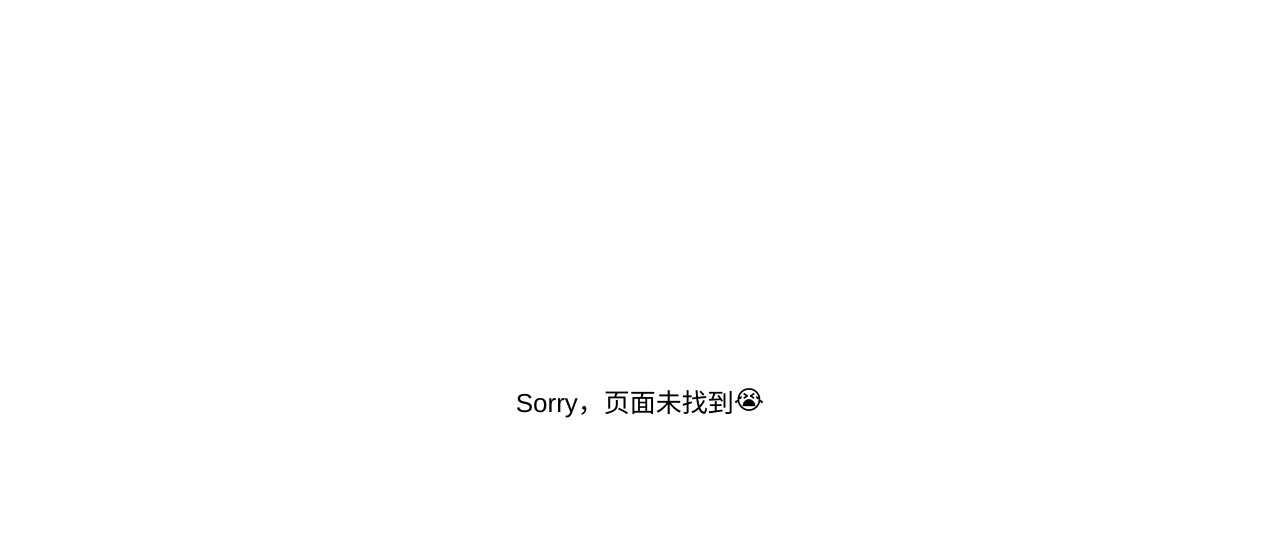
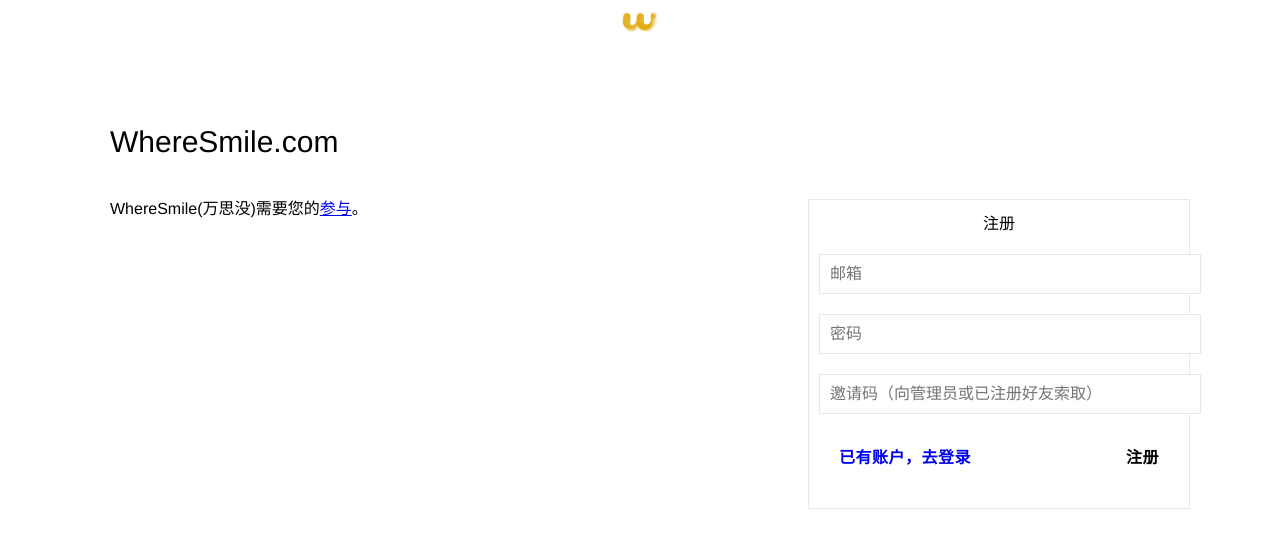
Before and after one commit to wheresmile/facade, a React app: page /signup in a window 1280 px wide. Shown: the top 548 px of the page. Built offline with nearby package versions, Linux system fonts and the light colour scheme; no server answers.

Commit message:
add signup view

```diff
--- a/src/App/App.js
+++ b/src/App/App.js
@@ -14,6 +14,7 @@
 import { getHomeTabs, getUserInfo } from './actions';
 import Discussion from 'Views/Discussion';
 import SignIn from 'Views/Account/SignIn';
+import SignUp from 'Views/Account/SignUp';
 
 class App extends React.Component {
   componentDidMount() {
@@ -34,6 +35,7 @@
           <Switch>
             <Route exact path="/"> <Discussion /> </Route>
             <Route path="/signin"> <SignIn /> </Route>
+            <Route path="/signup"> <SignUp /> </Route>
             <Route path="/checklist"> <Checklist /> </Route>
             <Route path="/motto"> <Motto /> </Route>
             <Route path="/user"> <Motto /> </Route>
--- a/src/Views/Account/SignIn/index.js
+++ b/src/Views/Account/SignIn/index.js
@@ -1,7 +1,7 @@
 import React, { Fragment } from "react";
 import SimpleHeader from "Components/Header/SimpleHeader";
 import classnames from 'classnames';
-import styles from "./styles.module.css";
+import styles from "../styles.module.css";
 import appLayout from 'Shared/appLayout.module.css';
 import Button from "Components/Buttons/Button";
 import LinkButton from "Components/Buttons/LinkButton";
@@ -35,25 +35,30 @@
           <div className={styles.nameHeader}>WhereSmile.com</div>
           <div className={styles.bodyContent}>
             <div className={styles.leftContent}>
-              <p>WhereSmile(万思没)需要您的<a href="https://github.com/wheresmile" target="blank">贡献</a>。</p>
+              <p>WhereSmile(万思没)需要您的<a href="https://github.com/wheresmile" target="blank">参与</a>。</p>
             </div>
             <div className={styles.rightContent}>
-              {loginForm.error && <div>{loginForm.error}</div>}
+              <div className={styles.formTitle}>登录</div>
+
               <input key={'email'} type="text" placeholder={'邮箱'} value={loginForm.email}
               className={styles.inputCell}
               onChange={(event) => {updateLoginEmail(event.target.value);}}
               />
+
               <form>
                 <input key={'password'} type="password" placeholder={'密码'} autoComplete="off" value={loginForm.password}
                 className={styles.inputCell}
                 onChange={(event) => {updateLoginPassword(event.target.value);}}
                 />
               </form>
+
               <div className={styles.Button}>
                 <LinkButton link="/signup" description="去注册"></LinkButton>
                 <div></div>
                 <Button type='outline' onClick={()=>postLogin(history)}>登录</Button>
               </div>
+
+              {loginForm.error && <div className={styles.errorMsg}>{loginForm.error}</div>}
             </div>
           </div>
 
--- a/src/Views/Account/SignUp/index.js
+++ b/src/Views/Account/SignUp/index.js
@@ -0,0 +1,97 @@
+import React, { Fragment } from "react";
+import SimpleHeader from "Components/Header/SimpleHeader";
+import classnames from 'classnames';
+import styles from "../styles.module.css";
+import appLayout from 'Shared/appLayout.module.css';
+import Button from "Components/Buttons/Button";
+import LinkButton from "Components/Buttons/LinkButton";
+import { connect } from "react-redux";
+import { updateLoginEmail, updateLoginPassword, postLogin, clearLoginForm, updateSignUpInvitation } from "../actions";
+import { withRouter } from "react-router"
+
+
+class SignUp extends React.Component {
+
+  componentWillUnmount(){
+    const {
+      clearLoginForm,
+    } = this.props;
+    clearLoginForm();
+  }
+
+  render() {
+    const {
+      loginForm,
+      updateLoginEmail,
+      updateLoginPassword,
+      updateSignUpInvitation,
+      postLogin,
+      history,
+    } = this.props;
+
+    return (
+      <Fragment>
+        <SimpleHeader></SimpleHeader>
+        <div className={classnames(appLayout.constraintWidth,styles.contentArea)}>
+          <div className={styles.nameHeader}>WhereSmile.com</div>
+          <div className={styles.bodyContent}>
+            <div className={styles.leftContent}>
+              <p>WhereSmile(万思没)需要您的<a href="https://github.com/wheresmile" target="blank">参与</a>。</p>
+            </div>
+            <div className={styles.rightContent}>
+
+              <div className={styles.formTitle}>注册</div>
+
+              <input key={'email'} type="text" placeholder={'邮箱'} value={loginForm.email}
+              className={styles.inputCell}
+              onChange={(event) => {updateLoginEmail(event.target.value);}}
+              />
+
+              <form>
+                <input key={'password'} type="password" placeholder={'密码'} autoComplete="off" value={loginForm.password}
+                className={styles.inputCell}
+                onChange={(event) => {updateLoginPassword(event.target.value);}}
+                />
+              </form>
+
+              <input key={'invitation'} type="text" placeholder={'邀请码（向管理员或已注册好友索取）'} value={loginForm.invitation || ""}
+              className={styles.inputCell}
+              onChange={(event) => {updateSignUpInvitation(event.target.value);}}
+              />
+
+              <div className={styles.Button}>
+                <LinkButton link="/signin" description="已有账户，去登录"></LinkButton>
+                <div></div>
+                <Button type='outline' onClick={()=>postLogin(history)}>注册</Button>
+              </div>
+
+              {loginForm.error && <div className={styles.errorMsg}>{loginForm.error}</div>}
+            </div>
+          </div>
+
+        </div>
+      </Fragment>
+    )
+  }
+}
+
+SignUp.defaultProps = {
+  loginForm: {email:""},
+}
+
+export default connect(
+  (state) => {
+    return {
+      loginForm: state.loginForm,
+    };
+  },
+  (dispatch) => {
+    return {
+      updateLoginEmail: (value) => {dispatch(updateLoginEmail(value));},
+      updateLoginPassword: (value) => {dispatch(updateLoginPassword(value));},
+      updateSignUpInvitation: (value) => {dispatch(updateSignUpInvitation(value))},
+      postLogin: (history) => {dispatch(postLogin(history));},
+      clearLoginForm: () => {dispatch(clearLoginForm());},
+    }
+  }
+)(withRouter(SignUp));
--- a/src/Views/Account/actions.js
+++ b/src/Views/Account/actions.js
@@ -1,6 +1,6 @@
 import {
   USER_LOGIN_UPDATE_EMAIL, USER_LOGIN_UPDATE_PASSWORD,
-  USER_LOGIN_FAILURE, USER_LOGIN_CLEAR_FORM, USER_LOGIN_SUCCESS, USER_LOGOUT_SUCCESS, USER_LOGOUT_FAILURE } from "./constants"
+  USER_LOGIN_FAILURE, USER_LOGIN_CLEAR_FORM, USER_LOGIN_SUCCESS, USER_LOGOUT_SUCCESS, USER_LOGOUT_FAILURE, USER_SIGNUP_UPDATE_INVITATION } from "./constants"
 import { postLoginForm, postLogoutApi } from "api"
 import { getUserInfo } from "App/actions"
 
@@ -17,6 +17,13 @@
   return {
     type: USER_LOGIN_UPDATE_PASSWORD,
     payload: value
+  }
+}
+
+export const updateSignUpInvitation = (value) => {
+  return {
+    type: USER_SIGNUP_UPDATE_INVITATION,
+    payload: value,
   }
 }
 
--- a/src/Views/Account/constants.js
+++ b/src/Views/Account/constants.js
@@ -1,6 +1,8 @@
 export const USER_LOGIN_UPDATE_EMAIL = 'user_login_update_email';
 export const USER_LOGIN_UPDATE_PASSWORD = 'user_login_update_password';
 export const USER_LOGIN_UPDATE_MOCHA = 'user_login_update_mocha';
+
+export const USER_SIGNUP_UPDATE_INVITATION = 'user_signup_update_invitation';
 
 export const USER_LOGIN_SUCCESS = 'user_login_success';
 export const USER_LOGIN_FAILURE = 'user_login_failure';
--- a/src/Views/Account/reducers.js
+++ b/src/Views/Account/reducers.js
@@ -1,6 +1,6 @@
 import {
   USER_LOGIN_UPDATE_EMAIL, USER_LOGIN_UPDATE_PASSWORD,
-  USER_LOGIN_FAILURE, USER_LOGIN_CLEAR_FORM, USER_LOGIN_SUCCESS, USER_LOGOUT_SUCCESS, USER_LOGOUT_FAILURE } from "./constants";
+  USER_LOGIN_FAILURE, USER_LOGIN_CLEAR_FORM, USER_LOGIN_SUCCESS, USER_LOGOUT_SUCCESS, USER_LOGOUT_FAILURE, USER_SIGNUP_UPDATE_INVITATION } from "./constants";
 
 
 const initialState = {
@@ -21,6 +21,11 @@
       return Object.assign({}, state, {
         password: action.payload,
       });
+
+    case USER_SIGNUP_UPDATE_INVITATION:
+      return Object.assign({}, state, {
+        invitation: action.payload,
+      })
 
     case USER_LOGIN_SUCCESS:
       return Object.assign({}, state, {
--- a/src/Views/Account/SignIn/styles.module.css
+++ b/src/Views/Account/styles.module.css
@@ -39,6 +39,10 @@
   }
 }
 
+.formTitle {
+  text-align: center;
+}
+
 .inputCell {
   width: 100%;
   border: 1px solid #e8e8e8;
@@ -53,3 +57,8 @@
   justify-content: space-between;
   flex-flow: row nowrap;
 }
+
+
+.errorMsg {
+  color: red;
+}
```
